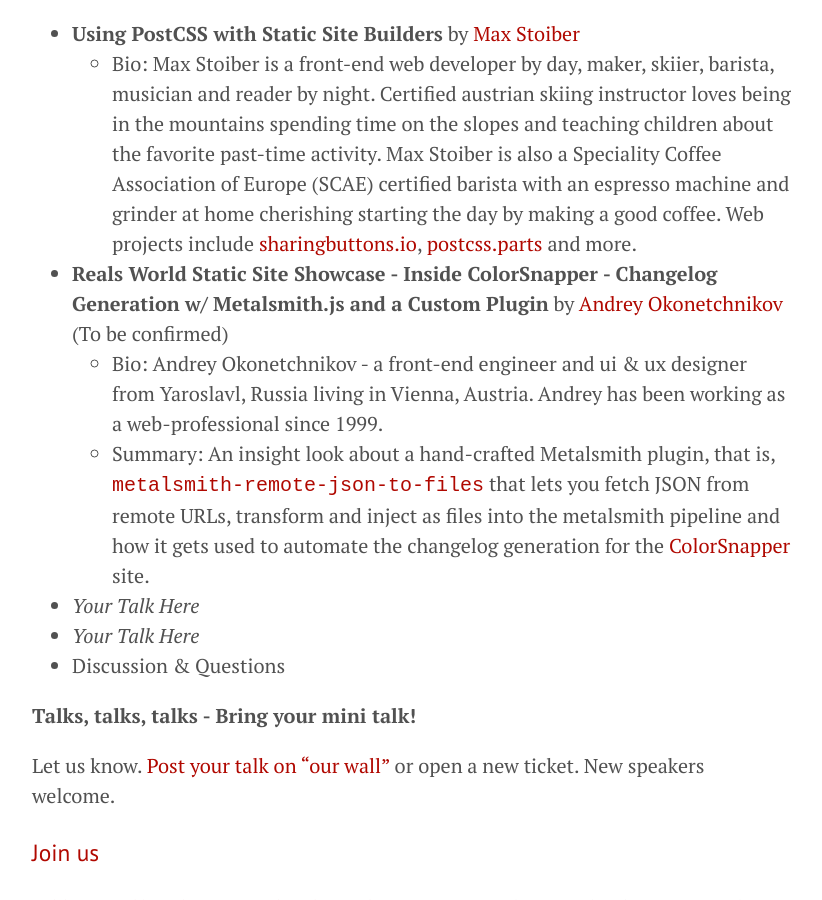
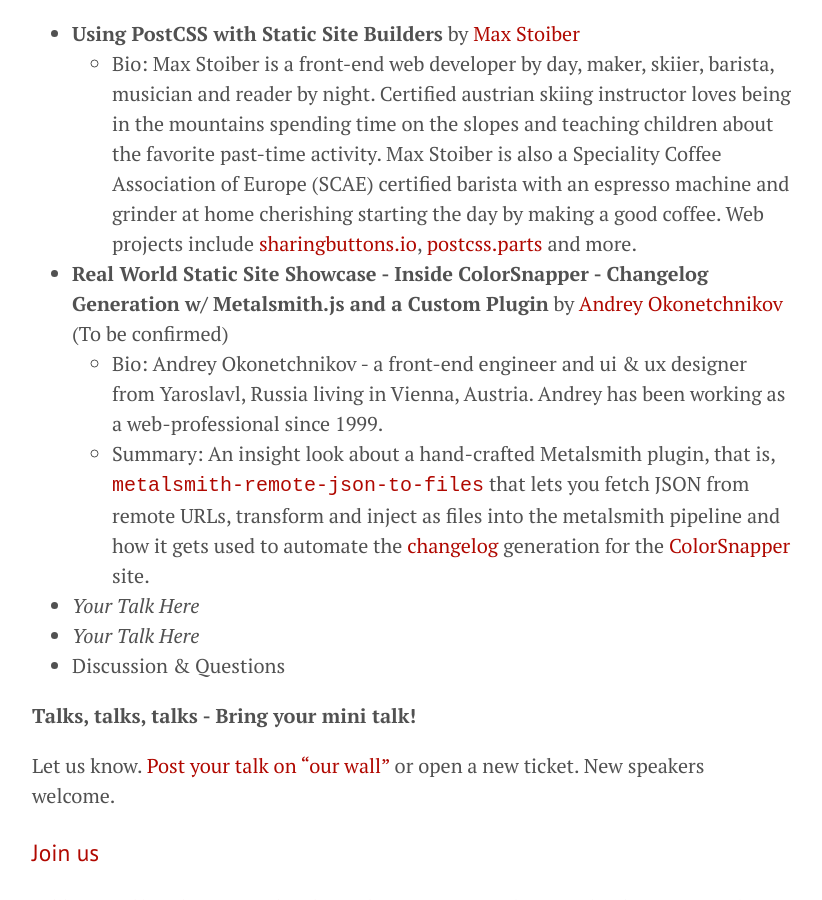
Before and after one commit to goodbyeaustria/archive, a Jekyll site: the page built from index.md, in a window 1280 px wide and 900 px high, scrolled down 1102 px. Shown: the whole window, without its empty margins (228-1050 px from the left). Built offline with Jekyll 4.4.1, drawn with Linux system fonts in a browser that asks for light colours.

Commit message:
Update index.md

```diff
--- a/index.md
+++ b/index.md
@@ -29,9 +29,9 @@
 
 - **Using PostCSS with Static Site Builders** by [Max Stoiber](http://mxstbr.com)
   - Bio: Max Stoiber is a front-end web developer by day, maker, skiier, barista, musician and reader by night. Certified austrian skiing instructor loves being in the mountains spending time on the slopes and teaching children about the favorite past-time activity. Max Stoiber is also a Speciality Coffee Association of Europe (SCAE) certified barista with an espresso machine and grinder at home cherishing starting the day by making a good coffee. Web projects include [sharingbuttons.io](http://sharingbuttons.io), [postcss.parts](http://postcss.parts) and more.
-- **Reals World Static Site Showcase - Inside ColorSnapper - Changelog Generation w/ Metalsmith.js and a Custom Plugin** by [Andrey Okonetchnikov](http://okonet.ru) (To be confirmed)
+- **Real World Static Site Showcase - Inside ColorSnapper - Changelog Generation w/ Metalsmith.js and a Custom Plugin** by [Andrey Okonetchnikov](http://okonet.ru) (To be confirmed)
   - Bio: Andrey Okonetchnikov - a front-end engineer and ui & ux designer from Yaroslavl, Russia living in Vienna, Austria. Andrey has been working as a web-professional since 1999.
-  - Summary: An insight look about a hand-crafted Metalsmith plugin, that is, [`metalsmith-remote-json-to-files`](https://github.com/okonet/metalsmith-remote-json-to-files ) that lets you fetch JSON from remote URLs, transform and inject as files into the metalsmith pipeline and how it gets used to automate the changelog generation for the [ColorSnapper](http://colorsnapper.com) site.
+  - Summary: An insight look about a hand-crafted Metalsmith plugin, that is, [`metalsmith-remote-json-to-files`](https://github.com/okonet/metalsmith-remote-json-to-files ) that lets you fetch JSON from remote URLs, transform and inject as files into the metalsmith pipeline and how it gets used to automate the [changelog](http://colorsnapper.com/changelog) generation for the [ColorSnapper](http://colorsnapper.com) site.
 - _Your Talk Here_
 - _Your Talk Here_
 - Discussion & Questions
```
